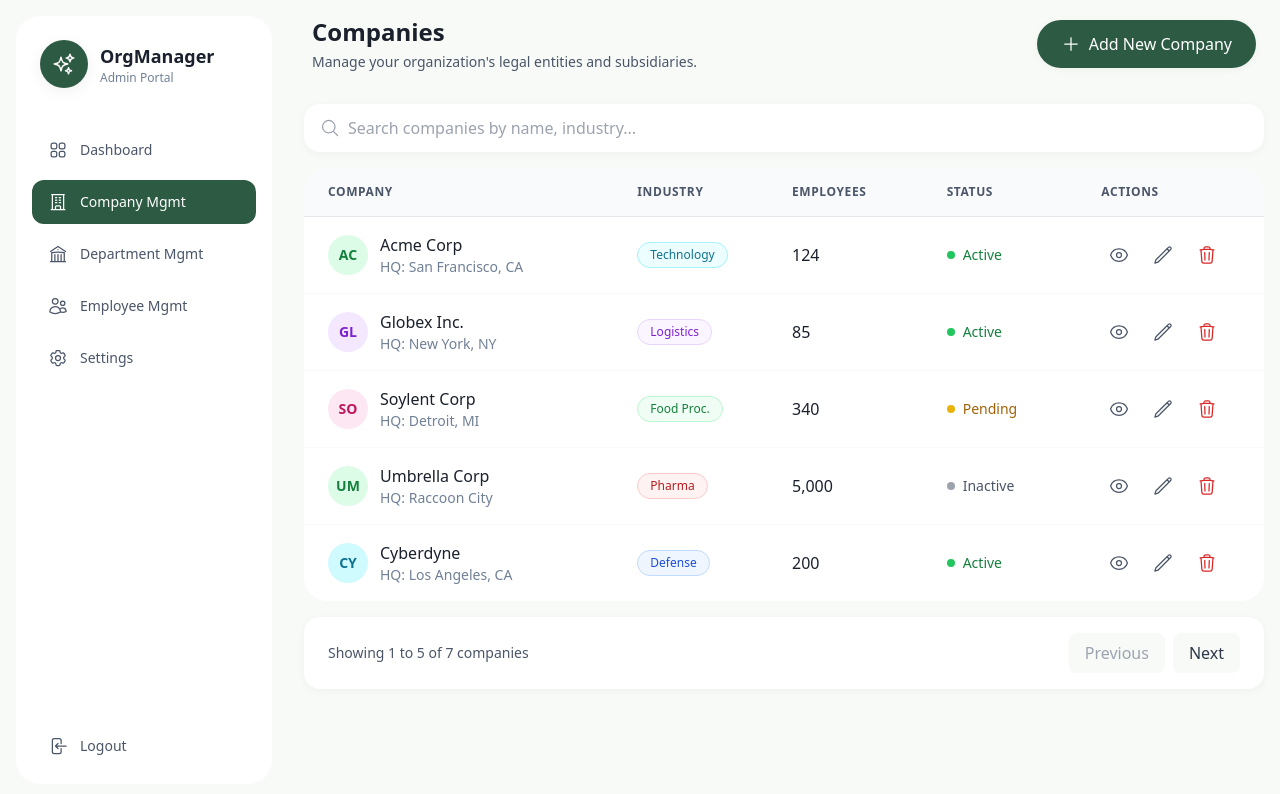
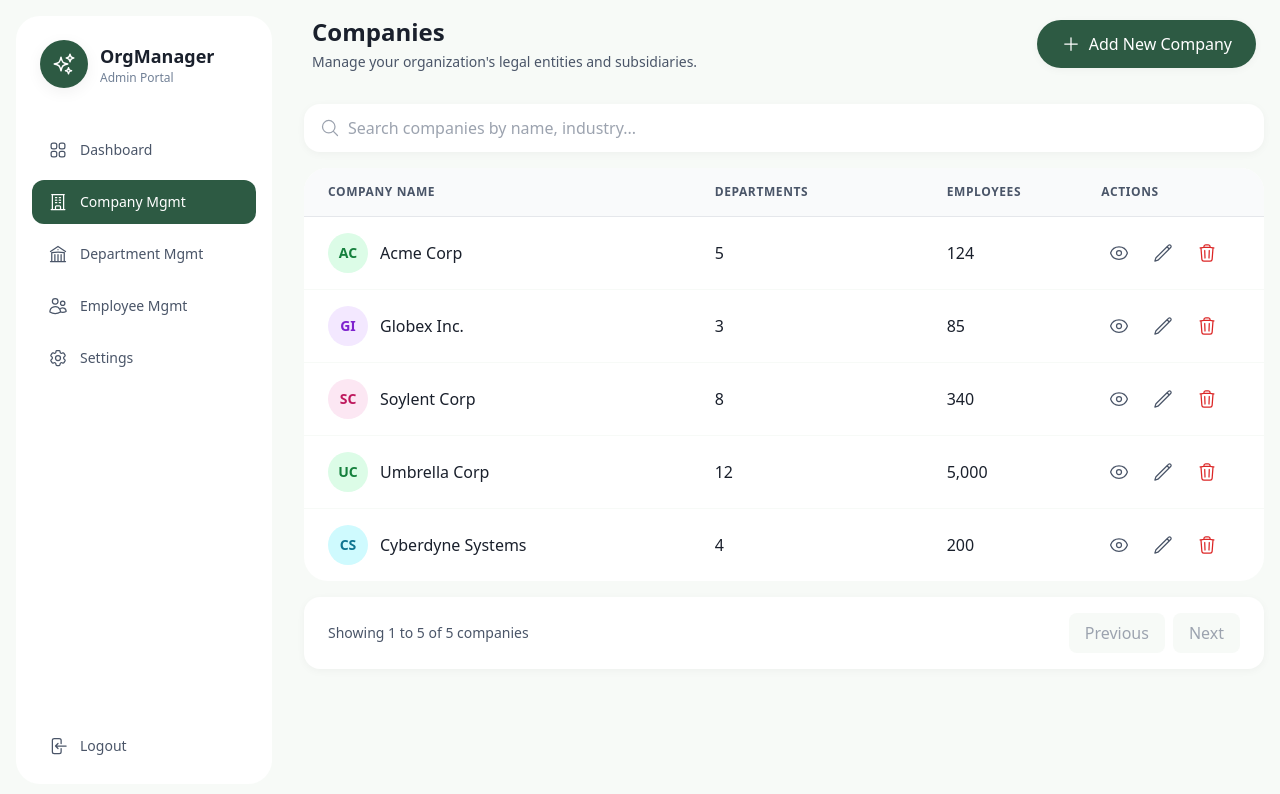
Before and after one commit to ahmednajibe/ems-task, a Vue app: page /companies in a window 1280 px wide. Shown: the top 794 px of the page. Built offline with nearby package versions, Linux system fonts and the light colour scheme.

Commit message:
feat: implement company management with a company table, add/edit modal, and Pinia store for state management.

```diff
--- a/src/components/companies/CompanyModal.vue
+++ b/src/components/companies/CompanyModal.vue
@@ -5,7 +5,7 @@
 
 interface Props {
   isOpen: boolean
-  company?: Company | null  // null = Add mode, Company = Edit mode
+  company?: Company | null
 }
 
 interface Emits {
@@ -19,46 +19,34 @@
 // Form data
 const formData = ref({
   name: '',
-  initials: '',
-  location: '',
-  industry: '',
-  employeeCount: 0,
-  status: 'active' as Company['status']
+  departmentCount: 0,
+  employeeCount: 0
 })
 
+// Reset form
 const resetForm = () => {
   formData.value = {
     name: '',
-    initials: '',
-    location: '',
-    industry: '',
-    employeeCount: 0,
-    status: 'active'
+    departmentCount: 0,
+    employeeCount: 0
   }
 }
 
-// Watch for company prop changes (when editing)
+// Watch for company prop changes
 watch(() => props.company, (company) => {
   if (company) {
-    // Edit mode - fill form with existing data
     formData.value = {
       name: company.name,
-      initials: company.initials,
-      location: company.location,
-      industry: company.industry,
-      employeeCount: company.employeeCount,
-      status: company.status
+      departmentCount: company.departmentCount,
+      employeeCount: company.employeeCount
     }
   } else {
-    // Add mode - reset form
     resetForm()
   }
 }, { immediate: true })
 
-
 const handleSubmit = () => {
-  // Validation
-  if (!formData.value.name || !formData.value.industry) {
+  if (!formData.value.name) {
     return
   }
 
@@ -111,52 +99,18 @@
             />
           </div>
 
-          <!-- Initials -->
+          <!-- Department Count -->
           <div>
             <label class="block text-sm font-medium text-neutral-700 mb-2">
-              Initials *
+              Number of Departments
             </label>
             <input
-              v-model="formData.initials"
-              type="text"
-              required
-              maxlength="2"
-              placeholder="e.g. AC"
-              class="w-full px-4 py-2.5 bg-white border border-neutral-200 rounded-xl focus:border-primary-500 focus:ring-2 focus:ring-primary-100 outline-none transition-all uppercase"
-            />
-          </div>
-
-          <!-- Location -->
-          <div>
-            <label class="block text-sm font-medium text-neutral-700 mb-2">
-              Headquarters Location *
-            </label>
-            <input
-              v-model="formData.location"
-              type="text"
-              required
-              placeholder="e.g. San Francisco, CA"
+              v-model.number="formData.departmentCount"
+              type="number"
+              min="0"
+              placeholder="e.g. 5"
               class="w-full px-4 py-2.5 bg-white border border-neutral-200 rounded-xl focus:border-primary-500 focus:ring-2 focus:ring-primary-100 outline-none transition-all"
             />
-          </div>
-
-          <!-- Industry -->
-          <div>
-            <label class="block text-sm font-medium text-neutral-700 mb-2">
-              Industry *
-            </label>
-            <select
-              v-model="formData.industry"
-              required
-              class="w-full px-4 py-2.5 bg-white border border-neutral-200 rounded-xl focus:border-primary-500 focus:ring-2 focus:ring-primary-100 outline-none transition-all"
-            >
-              <option value="">Select industry...</option>
-              <option value="Technology">Technology</option>
-              <option value="Logistics">Logistics</option>
-              <option value="Food Proc.">Food Processing</option>
-              <option value="Pharma">Pharmaceutical</option>
-              <option value="Defense">Defense</option>
-            </select>
           </div>
 
           <!-- Employee Count -->
@@ -171,21 +125,6 @@
               placeholder="e.g. 124"
               class="w-full px-4 py-2.5 bg-white border border-neutral-200 rounded-xl focus:border-primary-500 focus:ring-2 focus:ring-primary-100 outline-none transition-all"
             />
-          </div>
-
-          <!-- Status -->
-          <div>
-            <label class="block text-sm font-medium text-neutral-700 mb-2">
-              Status
-            </label>
-            <select
-              v-model="formData.status"
-              class="w-full px-4 py-2.5 bg-white border border-neutral-200 rounded-xl focus:border-primary-500 focus:ring-2 focus:ring-primary-100 outline-none transition-all"
-            >
-              <option value="active">Active</option>
-              <option value="pending">Pending</option>
-              <option value="inactive">Inactive</option>
-            </select>
           </div>
 
           <!-- Actions -->
@@ -211,7 +150,6 @@
 </template>
 
 <style scoped>
-/* Modal Animation */
 .modal-enter-active,
 .modal-leave-active {
   transition: opacity 0.3s ease;
--- a/src/components/companies/CompanyTable.vue
+++ b/src/components/companies/CompanyTable.vue
@@ -1,5 +1,4 @@
 <script setup lang="ts">
-// import { computed } from 'vue'
 import type { Company } from '@/store/companies'
 import {
   EyeIcon,
@@ -20,8 +19,8 @@
 defineProps<Props>()
 const emit = defineEmits<Emits>()
 
-// Avatar background colors based on status
-const getAvatarColor = (initials: string) => {
+// Avatar color based on name
+const getAvatarColor = (name: string) => {
   const colors = [
     'bg-green-100 text-green-700',
     'bg-purple-100 text-purple-700',
@@ -29,42 +28,18 @@
     'bg-pink-100 text-pink-700',
     'bg-blue-100 text-blue-700',
   ]
-  const index = initials.charCodeAt(0) % colors.length
+  const index = name.charCodeAt(0) % colors.length
   return colors[index]
 }
 
-// Industry badge colors
-const getIndustryColor = (industry: string) => {
-  const colorMap: Record<string, string> = {
-    'Technology': 'bg-cyan-50 text-cyan-700 border-cyan-200',
-    'Logistics': 'bg-purple-50 text-purple-700 border-purple-200',
-    'Food Proc.': 'bg-green-50 text-green-700 border-green-200',
-    'Pharma': 'bg-red-50 text-red-700 border-red-200',
-    'Defense': 'bg-blue-50 text-blue-700 border-blue-200',
-  }
-  return colorMap[industry] || 'bg-neutral-50 text-neutral-700 border-neutral-200'
-}
-
-// Status badge
-const getStatusConfig = (status: Company['status']) => {
-  const config = {
-    active: {
-      dot: 'bg-green-500',
-      text: 'text-green-700',
-      label: 'Active'
-    },
-    pending: {
-      dot: 'bg-yellow-500',
-      text: 'text-yellow-700',
-      label: 'Pending'
-    },
-    inactive: {
-      dot: 'bg-neutral-400',
-      text: 'text-neutral-600',
-      label: 'Inactive'
-    },
-  }
-  return config[status]
+// Get initials from name
+const getInitials = (name: string) => {
+  return name
+    .split(' ')
+    .map(word => word[0])
+    .join('')
+    .toUpperCase()
+    .slice(0, 2)
 }
 </script>
 
@@ -72,17 +47,14 @@
   <div class="bg-card rounded-3xl shadow-premium overflow-hidden">
     <!-- Table Header -->
     <div class="grid grid-cols-12 gap-4 px-6 py-4 bg-neutral-50 border-b border-neutral-200">
-      <div class="col-span-4 text-xs font-semibold text-neutral-600 uppercase tracking-wider">
-        Company
+      <div class="col-span-5 text-xs font-semibold text-neutral-600 uppercase tracking-wider">
+        Company Name
       </div>
-      <div class="col-span-2 text-xs font-semibold text-neutral-600 uppercase tracking-wider">
-        Industry
+      <div class="col-span-3 text-xs font-semibold text-neutral-600 uppercase tracking-wider">
+        Departments
       </div>
       <div class="col-span-2 text-xs font-semibold text-neutral-600 uppercase tracking-wider">
         Employees
-      </div>
-      <div class="col-span-2 text-xs font-semibold text-neutral-600 uppercase tracking-wider">
-        Status
       </div>
       <div class="col-span-2 text-xs font-semibold text-neutral-600 uppercase tracking-wider">
         Actions
@@ -96,31 +68,23 @@
         :key="company.id"
         class="grid grid-cols-12 gap-4 px-6 py-4 hover:bg-primary-50/30 transition-colors"
       >
-        <!-- Company Info -->
-        <div class="col-span-4 flex items-center gap-3">
+        <!-- Company Name with Avatar -->
+        <div class="col-span-5 flex items-center gap-3">
           <div
             :class="[
               'w-10 h-10 rounded-full flex items-center justify-center font-semibold text-sm',
-              getAvatarColor(company.initials)
+              getAvatarColor(company.name)
             ]"
           >
-            {{ company.initials }}
+            {{ getInitials(company.name) }}
           </div>
-          <div>
-            <div class="font-medium text-neutral-800">{{ company.name }}</div>
-            <div class="text-sm text-neutral-500">HQ: {{ company.location }}</div>
-          </div>
+          <div class="font-medium text-neutral-800">{{ company.name }}</div>
         </div>
 
-        <!-- Industry -->
-        <div class="col-span-2 flex items-center">
-          <span
-            :class="[
-              'px-3 py-1 rounded-full text-xs font-medium border',
-              getIndustryColor(company.industry)
-            ]"
-          >
-            {{ company.industry }}
+        <!-- Departments -->
+        <div class="col-span-3 flex items-center">
+          <span class="text-neutral-800 font-medium">
+            {{ company.departmentCount }}
           </span>
         </div>
 
@@ -128,14 +92,6 @@
         <div class="col-span-2 flex items-center">
           <span class="text-neutral-800 font-medium">
             {{ company.employeeCount.toLocaleString() }}
-          </span>
-        </div>
-
-        <!-- Status -->
-        <div class="col-span-2 flex items-center gap-2">
-          <div :class="['w-2 h-2 rounded-full', getStatusConfig(company.status).dot]"></div>
-          <span :class="['text-sm font-medium', getStatusConfig(company.status).text]">
-            {{ getStatusConfig(company.status).label }}
           </span>
         </div>
 
--- a/src/store/companies.ts
+++ b/src/store/companies.ts
@@ -5,11 +5,8 @@
 export interface Company {
   id: string
   name: string
-  initials: string
-  location: string
-  industry: string
+  departmentCount: number
   employeeCount: number
-  status: 'active' | 'pending' | 'inactive'
 }
 
 export const useCompaniesStore = defineStore('companies', () => {
@@ -18,65 +15,32 @@
     {
         id: '1',
         name: 'Acme Corp',
-      initials: 'AC',
-      location: 'San Francisco, CA',
-      industry: 'Technology',
-      employeeCount: 124,
-      status: 'active'
+        departmentCount: 5,
+        employeeCount: 124
     },
     {
         id: '2',
         name: 'Globex Inc.',
-      initials: 'GL',
-      location: 'New York, NY',
-      industry: 'Logistics',
-      employeeCount: 85,
-      status: 'active'
+        departmentCount: 3,
+        employeeCount: 85
     },
     {
         id: '3',
         name: 'Soylent Corp',
-      initials: 'SO',
-      location: 'Detroit, MI',
-      industry: 'Food Proc.',
-      employeeCount: 340,
-      status: 'pending'
+        departmentCount: 8,
+        employeeCount: 340
     },
     {
         id: '4',
         name: 'Umbrella Corp',
-      initials: 'UM',
-      location: 'Raccoon City',
-      industry: 'Pharma',
-      employeeCount: 5000,
-      status: 'inactive'
+        departmentCount: 12,
+        employeeCount: 5000
     },
     {
         id: '5',
-      name: 'Cyberdyne',
-      initials: 'CY',
-      location: 'Los Angeles, CA',
-      industry: 'Defense',
-      employeeCount: 200,
-      status: 'active'
-    },
-    {
-      id: '6',
-      name: 'Stark Industries',
-      initials: 'SI',
-      location: 'New York, NY',
-      industry: 'Technology',
-      employeeCount: 1500,
-      status: 'active'
-    },
-    {
-      id: '7',
-      name: 'Wayne Enterprises',
-      initials: 'WE',
-      location: 'Gotham City',
-      industry: 'Technology',
-      employeeCount: 2300,
-      status: 'active'
+        name: 'Cyberdyne Systems',
+        departmentCount: 4,
+        employeeCount: 200
     }
     ])
 
@@ -93,9 +57,7 @@
 
     const query = searchQuery.value.toLowerCase()
     return companies.value.filter(company =>
-      company.name.toLowerCase().includes(query) ||
-      company.industry.toLowerCase().includes(query) ||
-      company.location.toLowerCase().includes(query)
+        company.name.toLowerCase().includes(query)
     )
   })
 
```
Lines whose indentation alone changed are shown as unchanged.
